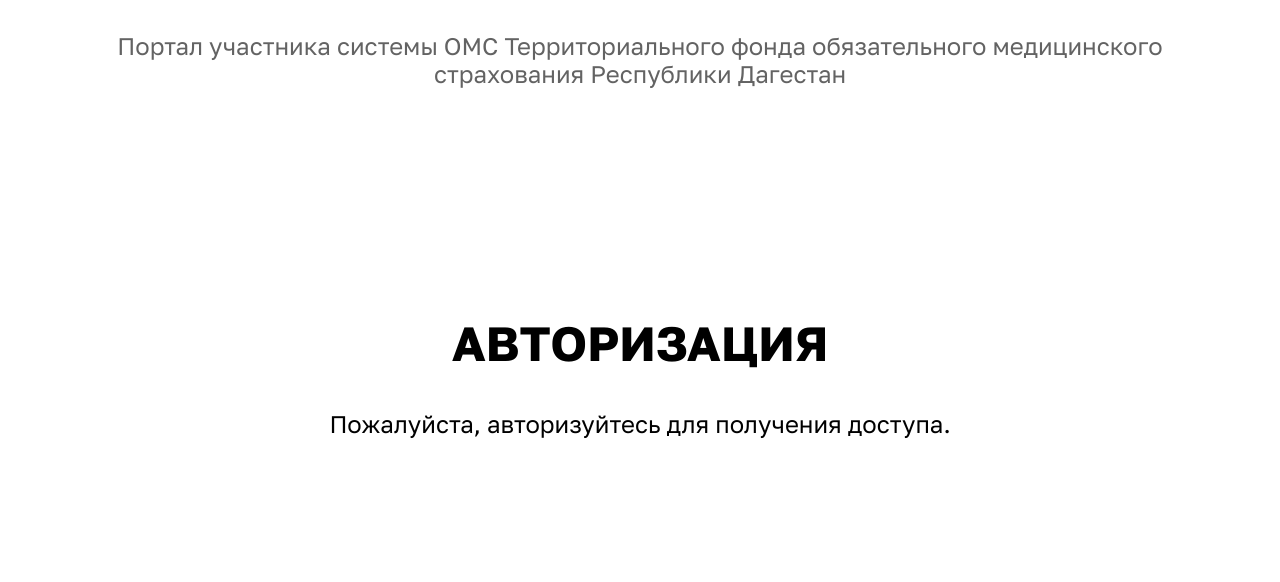
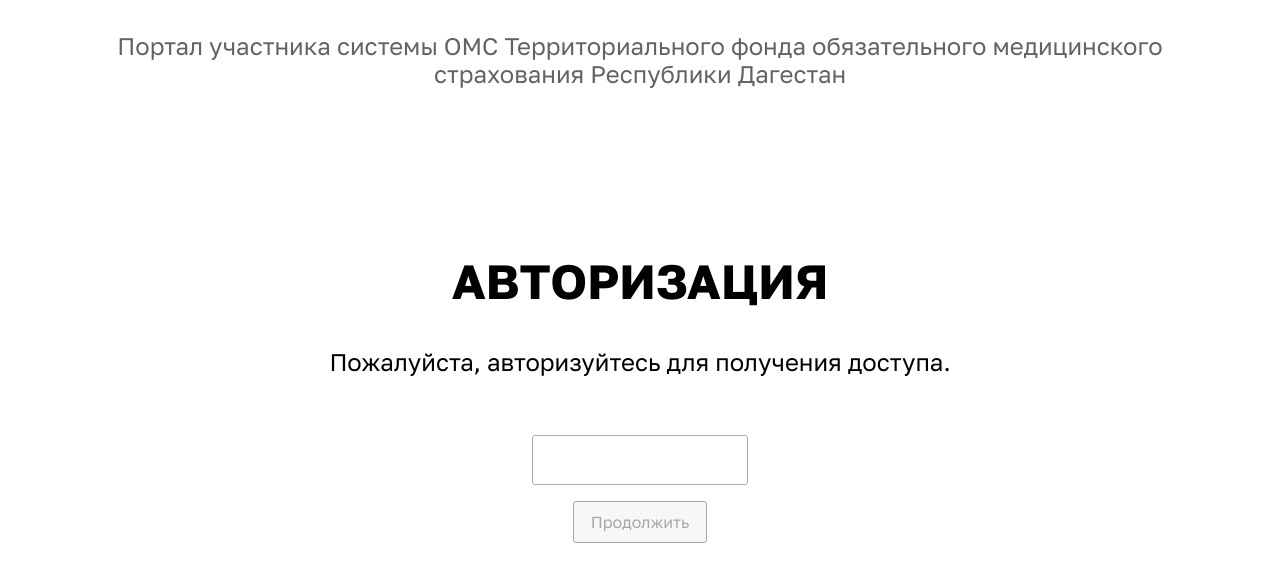
Before and after one commit to Mafahes/portalProject, an Angular app: page /auth in a window 1280 px wide. Shown: the top 582 px of the page. Built offline with nearby package versions, Linux system fonts and the light colour scheme; no server answers.

Commit message:
theme upd

```diff
--- a/angular.json
+++ b/angular.json
@@ -33,6 +33,7 @@
             "styles": [
               "./node_modules/@angular/material/prebuilt-themes/indigo-pink.css",
               "src/styles.scss",
+              "src/theme.scss",
               "./node_modules/bootstrap/dist/css/bootstrap.css"
             ],
             "scripts": []
@@ -102,7 +103,8 @@
             ],
             "styles": [
               "./node_modules/@angular/material/prebuilt-themes/indigo-pink.css",
-              "src/styles.scss"
+              "src/styles.scss",
+              "src/theme.scss"
             ],
             "scripts": []
           }
--- a/src/app/pages/login/login.component.html
+++ b/src/app/pages/login/login.component.html
@@ -8,6 +8,8 @@
     <div class="col-12 auth-form__wrapper d-flex flex-column justify-content-center align-items-center">
       <span>АВТОРИЗАЦИЯ</span>
       <span>Пожалуйста, авторизуйтесь для получения доступа.</span>
+      <input class="gov-input"/>
+      <button class="gov-button_light" disabled>Продолжить</button>
     </div>
   </div>
   <div class="row"></div>
--- /dev/null
+++ b/src/theme.scss
@@ -0,0 +1,63 @@
+.gov-button {
+  padding: 10px 17px;
+  background-color: #0061d9;
+  font-family: GolosRegular, sans-serif;
+  border: 0;
+  border-radius: 3px;
+  color: white;
+  font-size: 16px;
+  transition: ease 0.2s;
+}
+.gov-button:hover {
+  background-color: #004eae;
+  transition: ease 0.2s;
+}
+.gov-button_light {
+  padding: 10px 17px;
+  background-color: white;
+  font-family: GolosRegular, sans-serif;
+  border: 1px solid #b3cbe8;
+  border-radius: 3px;
+  color: #0050b2;
+  font-size: 16px;
+  transition: ease 0.2s;
+}
+.gov-button_light:hover {
+  transition: ease 0.2s;
+  background-color: #f2f6fb;
+  border: 1px solid #0050b2;
+}
+.gov-button_light:focus{
+  background-color: #e6eef7;
+  color: #00408e;
+  border: 1px solid #b3cbe8;
+  outline: 3px solid #99c0f0 !important;
+}
+.gov-button_light:disabled {
+  border: 1px solid #a7a7ab;
+  background-color: #f7f7f7;
+  color: #a7a7ab;
+}
+.gov-input {
+  margin: 16px 0;
+  transition: ease 0.2s;
+  padding: 14px;
+  border: 1px solid #acacb0;
+  border-radius: 3px;
+  background-color: white;
+  color: #3f3f3f;
+  font-family: GolosRegular, sans-serif;
+}
+.gov-input:hover {
+  border: 1px solid #404040;
+}
+.gov-input:focus {
+  transition: ease 0.2s;
+  outline: 3px solid #99c0f0 !important;
+  border: 1px solid #3a3b41;
+}
+.gov-input:disabled {
+  color: transparent;
+  border: 0;
+  background-color: #f5f5f7;
+}
```
Also changed, not shown: 1 other file (tests, documents, lock files or other folders).
